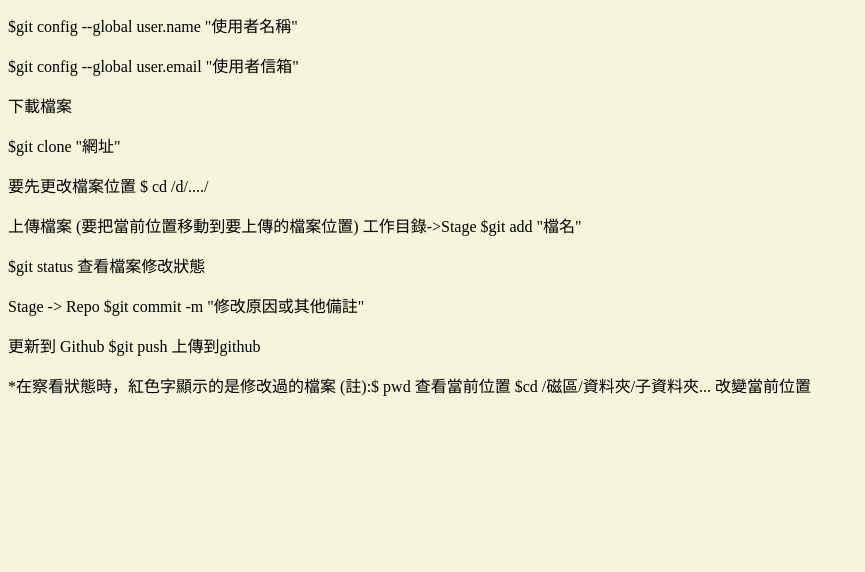
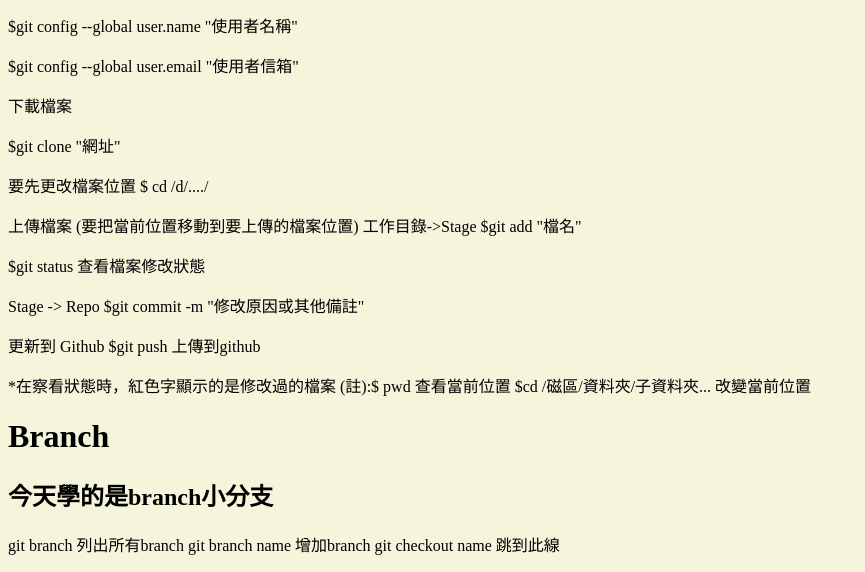
Before and after one commit to phoenix0203/learning1.-09.15, a plain HTML site: page index.html in a window 1280 px wide. Shown: the part 300-872 px from the top of the page, without its empty margins (0-865 px from the left). Before the commit the page ends 800 px from the top, so only its background shows below. Drawn offline with Linux system fonts and the light colour scheme.

Commit message:
分支更改

```diff
--- a/index.html
+++ b/index.html
@@ -45,5 +45,14 @@ $git push 上傳到github
 
 (註):$ pwd 查看當前位置 $cd /磁區/資料夾/子資料夾... 改變當前位置
 </p>
+<h1> Branch</h1>
+<h2>
+    今天學的是branch小分支
+</h2>
+<p>
+    git branch 列出所有branch
+    git branch name 增加branch
+    git checkout name 跳到此線
+</p>
 </body>
 </html>
```
Also changed, not shown: 1 other file.
